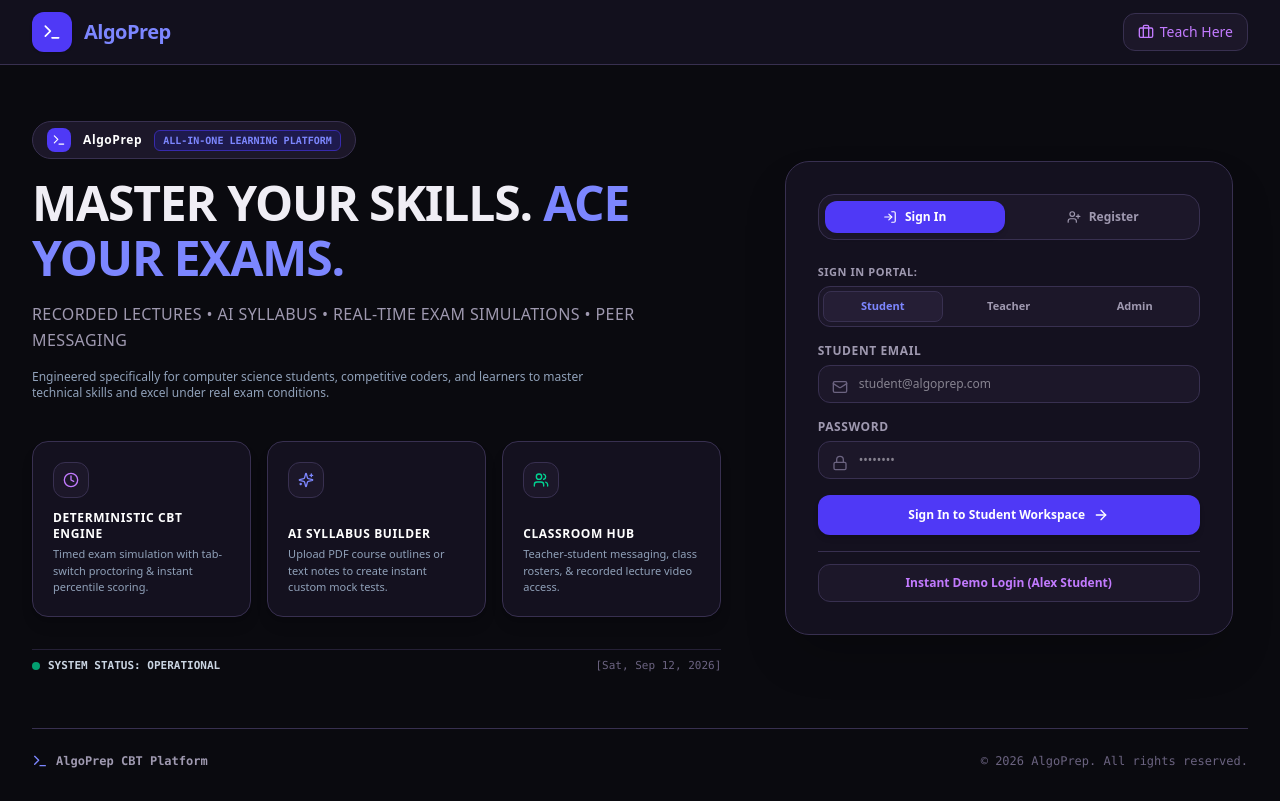
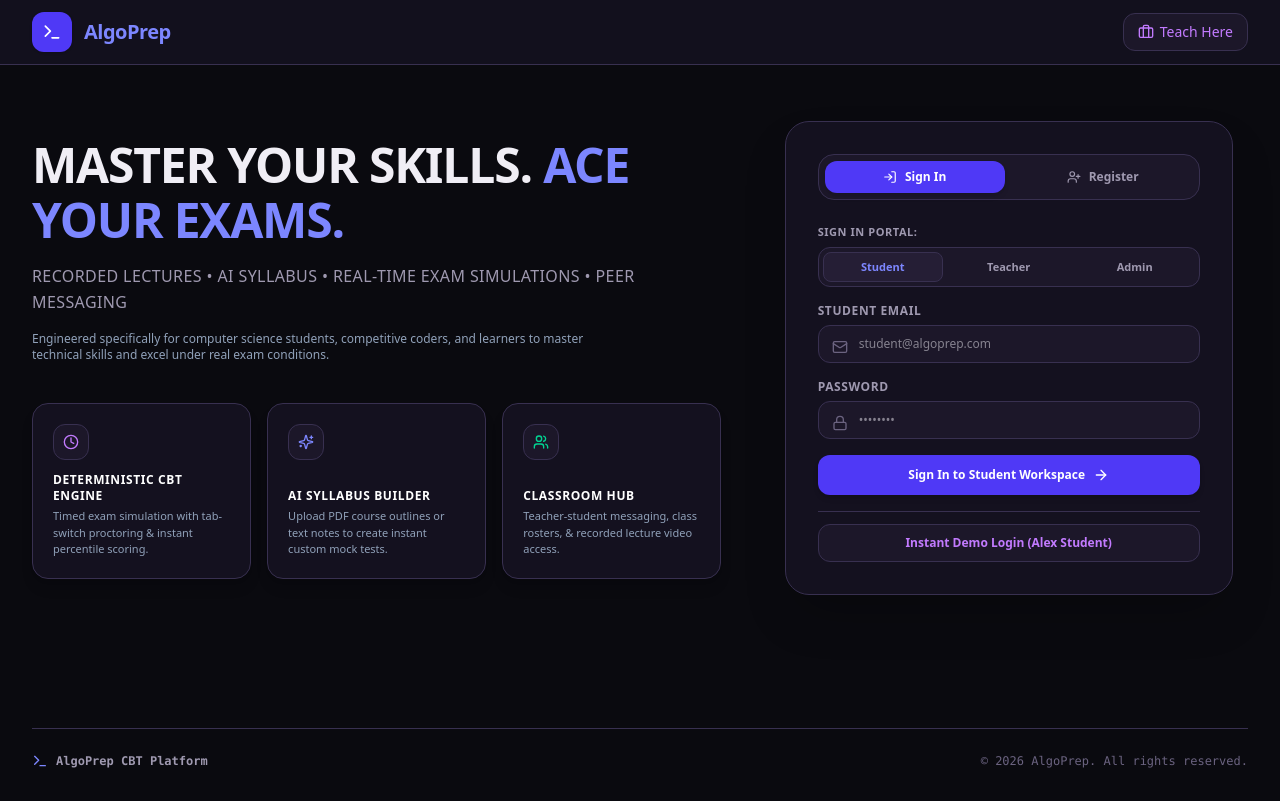
Before and after one commit to Soupal23/AlgoPrep, a React (Vite) app in the folder client/: page / in a window 1280 px wide. Built offline with nearby package versions, Linux system fonts and the light colour scheme; the HTML template or start-up script is replaced by a standard one.

Commit message:
Updated UI : Updated landing page

```diff
--- a/client/src/pages/Landing.jsx
+++ b/client/src/pages/Landing.jsx
@@ -131,19 +131,8 @@ export const Landing = () => {
         {/* LEFT COLUMN: Brand, Portal Intro & 3 Feature Cards */}
         <div className="lg:col-span-7 space-y-8">
 
-          {/* Brand Mark & Badge */}
+          {/* Portal Main Title */}
           <div className="space-y-4">
-            <div className="inline-flex items-center gap-3 px-3.5 py-1.5 rounded-full bg-[#1c1729] border border-[#383050]">
-              <div className="w-6 h-6 rounded-lg bg-indigo-600 flex items-center justify-center">
-                <Terminal className="w-3.5 h-3.5 text-white" />
-              </div>
-              <span className="text-xs font-extrabold tracking-wider text-white">AlgoPrep</span>
-              <span className="text-[10px] font-mono px-2 py-0.5 rounded-md bg-indigo-950 text-indigo-400 border border-indigo-800 font-bold">
-                ALL-IN-ONE LEARNING PLATFORM
-              </span>
-            </div>
-
-            {/* Portal Main Title */}
             <h1 className="text-3xl sm:text-4xl lg:text-5xl font-black tracking-tight text-[#f0eef5] leading-[1.15]">
               MASTER YOUR SKILLS.{' '}
               <span className="text-indigo-400 block sm:inline">ACE YOUR EXAMS.</span>
@@ -200,15 +189,6 @@ export const Landing = () => {
               </div>
             </div>
 
-          </div>
-
-          {/* Operational Status Ticker */}
-          <div className="pt-2 flex items-center justify-between text-[11px] font-mono text-[#6b6380] border-t border-[#383050]/60">
-            <div className="flex items-center gap-2">
-              <span className="w-2 h-2 rounded-full bg-emerald-400 animate-pulse" />
-              <span className="text-slate-300 font-semibold">SYSTEM STATUS: OPERATIONAL</span>
-            </div>
-            <span className="hidden sm:inline">[{new Date().toLocaleDateString('en-US', { weekday: 'short', day: '2-digit', month: 'short', year: 'numeric' })}]</span>
           </div>
 
         </div>
```
